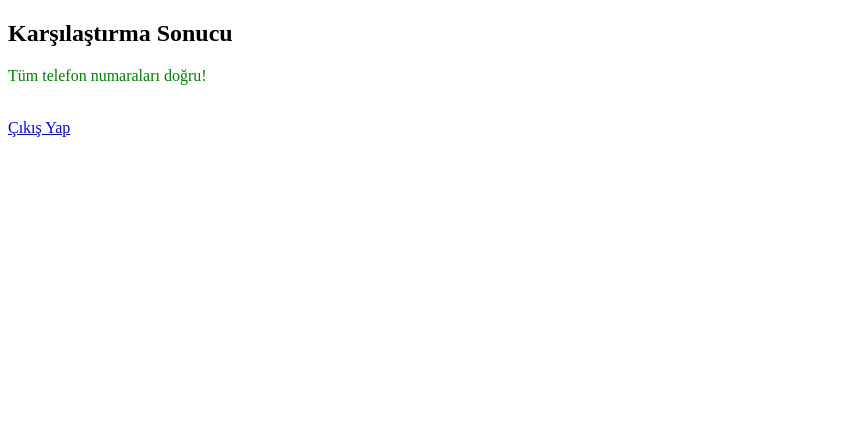
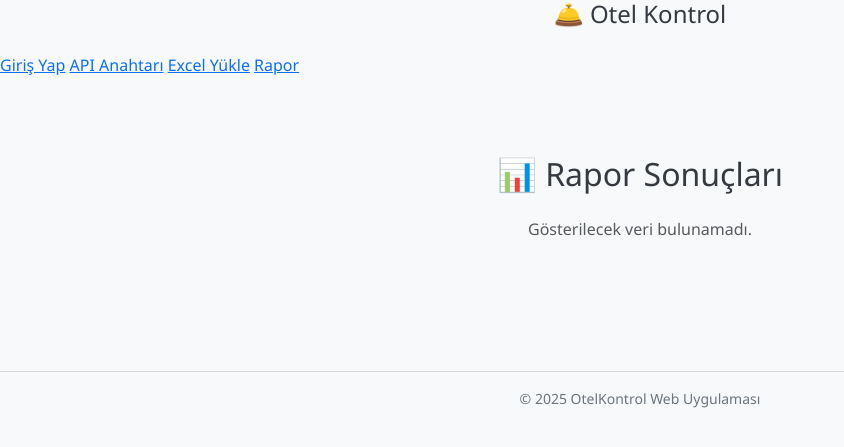
Before and after one commit to GrafikOtelCM/otelkontrol_web, a Flask app: template templates/report.html in a window 1280 px wide. Shown: the top 447 px of the page, without its empty margins (0-844 px from the left). Run offline with Flask 3, Linux system fonts and the light colour scheme; the template is opened without the code that fills it, so the values that code supplies are empty.

Commit message:
CSS güncellemesi ve son arayüz iyileştirmeleri

```diff
--- a/app.py
+++ b/app.py
@@ -17,6 +17,10 @@ AUTHORIZED_USERS = {
 
 if not os.path.exists(UPLOAD_FOLDER):
     os.makedirs(UPLOAD_FOLDER)
+
+@app.context_processor
+def inject_user():
+    return dict(username=session.get('username'))
 
 @app.route('/', methods=['GET', 'POST'])
 def login():
@@ -108,5 +112,4 @@ def logout():
     return redirect(url_for('login'))
 
 if __name__ == '__main__':
-    from waitress import serve
-    serve(app, host="0.0.0.0", port=int(os.environ.get("PORT", 5000)))
+    app.run(debug=True, host='0.0.0.0', port=5000)
--- /dev/null
+++ b/static/css/style/style.css
@@ -0,0 +1,72 @@
+body {
+  background-color: #f8f9fa;
+  font-family: 'Segoe UI', 'Roboto', sans-serif;
+  color: #343a40;
+}
+
+.navbar {
+  background: linear-gradient(90deg, #0d6efd 0%, #0a58ca 100%);
+}
+
+.navbar-brand, .nav-link, .navbar-toggler-icon {
+  color: white !important;
+  font-weight: 500;
+}
+
+.navbar .nav-link:hover {
+  text-decoration: underline;
+}
+
+.container {
+  padding-top: 30px;
+  padding-bottom: 30px;
+}
+
+.card {
+  border-radius: 12px;
+  border: none;
+  box-shadow: 0 0 10px rgba(0,0,0,0.08);
+}
+
+.card-header {
+  background-color: #0d6efd;
+  color: white;
+  font-weight: bold;
+}
+
+.btn {
+  border-radius: 6px !important;
+}
+
+.btn-primary {
+  background-color: #0d6efd;
+  border-color: #0d6efd;
+}
+
+.btn-primary:hover {
+  background-color: #0a58ca;
+  border-color: #084298;
+}
+
+.table {
+  background-color: white;
+}
+
+.table thead th {
+  background-color: #0d6efd;
+  color: white;
+  text-align: center;
+}
+
+.table tbody td {
+  text-align: center;
+  vertical-align: middle;
+}
+
+footer {
+  margin-top: 40px;
+  padding: 20px 0;
+  text-align: center;
+  font-size: 14px;
+  color: #6c757d;
+}
--- /dev/null
+++ b/templates/base.html
@@ -0,0 +1,41 @@
+<!DOCTYPE html>
+<html lang="tr">
+<head>
+  <meta charset="UTF-8">
+  <meta name="viewport" content="width=device-width, initial-scale=1">
+  <title>Otel Kontrol Sistemi</title>
+
+  <!-- Bootstrap CSS (CDN) -->
+  <link href="https://cdn.jsdelivr.net/npm/bootstrap@5.3.2/dist/css/bootstrap.min.css" rel="stylesheet">
+
+  <!-- Google Fonts -->
+  <link href="https://fonts.googleapis.com/css2?family=Inter:wght@400;600&display=swap" rel="stylesheet">
+
+  <!-- Custom CSS -->
+  <link rel="stylesheet" href="{{ url_for('static', filename='css/style.css') }}">
+</head>
+<body>
+
+  <!-- Sidebar -->
+  <div class="sidebar">
+    <h4 class="text-center mb-4">🛎️ Otel Kontrol</h4>
+    <a href="{{ url_for('login') }}">Giriş Yap</a>
+    <a href="{{ url_for('apikey') }}">API Anahtarı</a>
+    <a href="{{ url_for('upload') }}">Excel Yükle</a>
+    <a href="{{ url_for('report') }}">Rapor</a>
+  </div>
+
+  <!-- Main Content -->
+  <div class="content">
+    {% block content %}{% endblock %}
+    <footer class="mt-5">
+      <hr>
+      <p>© 2025 OtelKontrol Web Uygulaması</p>
+    </footer>
+  </div>
+
+  <!-- Bootstrap JS (CDN) -->
+  <script src="https://cdn.jsdelivr.net/npm/bootstrap@5.3.2/dist/js/bootstrap.bundle.min.js"></script>
+  {% block scripts %}{% endblock %}
+</body>
+</html>
--- a/templates/report.html
+++ b/templates/report.html
@@ -1,35 +1,90 @@
-<!DOCTYPE html>
-<html>
-<head>
-    <title>Rapor</title>
-</head>
-<body>
-    <h2>Karşılaştırma Sonucu</h2>
-    {% if hatalar %}
-        <table border="1">
+{% extends 'base.html' %}
+
+{% block extra_head %}
+<!-- DataTables CSS -->
+<link rel="stylesheet" href="https://cdn.datatables.net/1.13.4/css/dataTables.bootstrap5.min.css">
+<link rel="stylesheet" href="https://cdn.datatables.net/buttons/2.3.6/css/buttons.bootstrap5.min.css">
+{% endblock %}
+
+{% block content %}
+<div class="container mt-5">
+  <h2 class="mb-4 text-center">📊 Rapor Sonuçları</h2>
+
+  {% if errors %}
+    <div class="alert alert-warning">
+      <strong>⚠️ Uyarılar:</strong>
+      <ul>
+        {% for error in errors %}
+          <li>{{ error }}</li>
+        {% endfor %}
+      </ul>
+    </div>
+  {% endif %}
+
+  {% if tables %}
+    <div class="table-responsive">
+      <table id="data-table" class="table table-striped table-bordered table-hover align-middle" style="width:100%">
+        <thead class="table-dark">
           <tr>
-                <th>Satır</th>
-                <th>Otel</th>
-                <th>Adres</th>
-                <th>Beklenen Telefon</th>
-                <th>Gelen Telefon</th>
-                <th>Website</th>
+            {% for column in tables[0].columns %}
+              <th>{{ column }}</th>
+            {% endfor %}
           </tr>
-            {% for hata in hatalar %}
+        </thead>
+        <tbody>
+          {% for row in tables[0].values %}
             <tr>
-                <td>{{ hata.satir }}</td>
-                <td>{{ hata.otel }}</td>
-                <td>{{ hata.adres }}</td>
-                <td>{{ hata.beklenen }}</td>
-                <td>{{ hata.gelen }}</td>
-                <td>{{ hata.website }}</td>
+              {% for cell in row %}
+                <td>{{ cell }}</td>
+              {% endfor %}
             </tr>
           {% endfor %}
+        </tbody>
       </table>
+    </div>
   {% else %}
-        <p style="color:green;">Tüm telefon numaraları doğru!</p>
+    <p class="text-center text-muted">Gösterilecek veri bulunamadı.</p>
   {% endif %}
-    <br>
-    <a href="{{ url_for('logout') }}">Çıkış Yap</a>
-</body>
-</html>
+</div>
+{% endblock %}
+
+{% block extra_scripts %}
+<!-- DataTables JS -->
+<script src="https://cdn.datatables.net/1.13.4/js/jquery.dataTables.min.js"></script>
+<script src="https://cdn.datatables.net/1.13.4/js/dataTables.bootstrap5.min.js"></script>
+<script src="https://cdn.datatables.net/buttons/2.3.6/js/dataTables.buttons.min.js"></script>
+<script src="https://cdn.datatables.net/buttons/2.3.6/js/buttons.bootstrap5.min.js"></script>
+<script src="https://cdn.datatables.net/buttons/2.3.6/js/buttons.html5.min.js"></script>
+<script src="https://cdn.datatables.net/buttons/2.3.6/js/buttons.print.min.js"></script>
+<script src="https://cdnjs.cloudflare.com/ajax/libs/jszip/3.10.1/jszip.min.js"></script>
+<script src="https://cdnjs.cloudflare.com/ajax/libs/pdfmake/0.2.7/pdfmake.min.js"></script>
+<script src="https://cdnjs.cloudflare.com/ajax/libs/pdfmake/0.2.7/vfs_fonts.js"></script>
+
+<script>
+  $(document).ready(function () {
+    $('#data-table').DataTable({
+      dom: 'Bfrtip',
+      buttons: [
+        { extend: 'copyHtml5', className: 'btn btn-outline-secondary btn-sm' },
+        { extend: 'csvHtml5', className: 'btn btn-outline-secondary btn-sm' },
+        { extend: 'excelHtml5', className: 'btn btn-outline-secondary btn-sm' },
+        { extend: 'print', className: 'btn btn-outline-secondary btn-sm' }
+      ],
+      language: {
+        search: "Ara:",
+        lengthMenu: "Göster _MENU_ kayıt",
+        info: "_TOTAL_ kayıttan _START_ - _END_ arası gösteriliyor",
+        paginate: {
+          first: "İlk",
+          last: "Son",
+          next: "İleri",
+          previous: "Geri"
+        },
+        zeroRecords: "Eşleşen kayıt bulunamadı.",
+        infoEmpty: "Kayıt bulunamadı.",
+        infoFiltered: "(Toplam _MAX_ kayıttan filtrelendi)"
+      }
+    });
+  });
+</script>
+{% endblock %}
```
Also changed, not shown: templates/apikey.html (+30 -18 lines), templates/login.html (+35 -19 lines), templates/upload.html (+29 -18 lines), 2 other files. Lines whose indentation alone changed are shown as unchanged.
